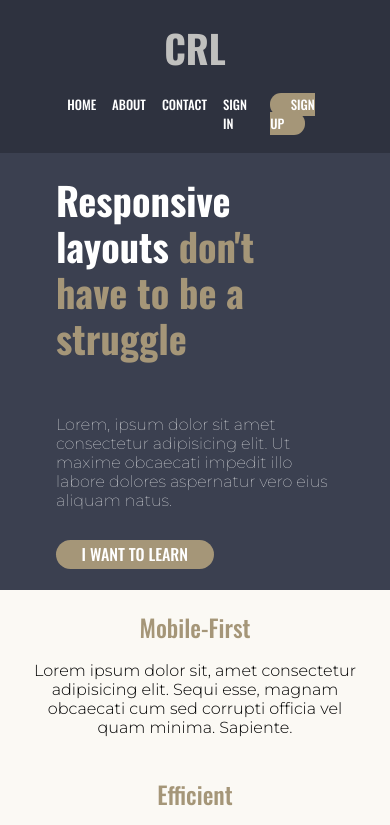
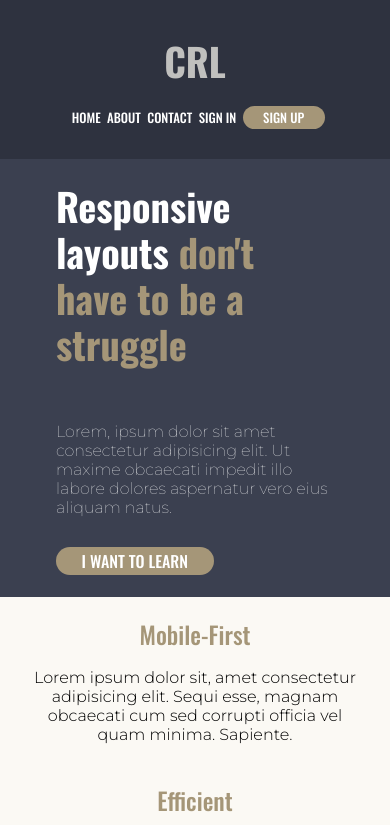
Before and after one commit to godswillumukoro/responsive-layouts-final-challenge, a plain HTML site: page index.html in a window 390 px wide. Shown: the top 825 px of the page. Drawn offline with nearby package versions, Linux system fonts and the light colour scheme.

Commit message:
navigation list correction for mobile display

```diff
--- a/main.css
+++ b/main.css
@@ -248,7 +248,7 @@ img {
 
 @media (max-width: 900px) {
     .main-navigation {
-        padding: 1.2rem;
+        padding: 2rem;
     }
 
     .main-navigation--content {
@@ -261,7 +261,7 @@ img {
     }
 
     .main-navigation-list li {
-        margin-left: 1rem;
+        margin-left: .4rem;
     }
 
     .main-navigation-list a {
```
